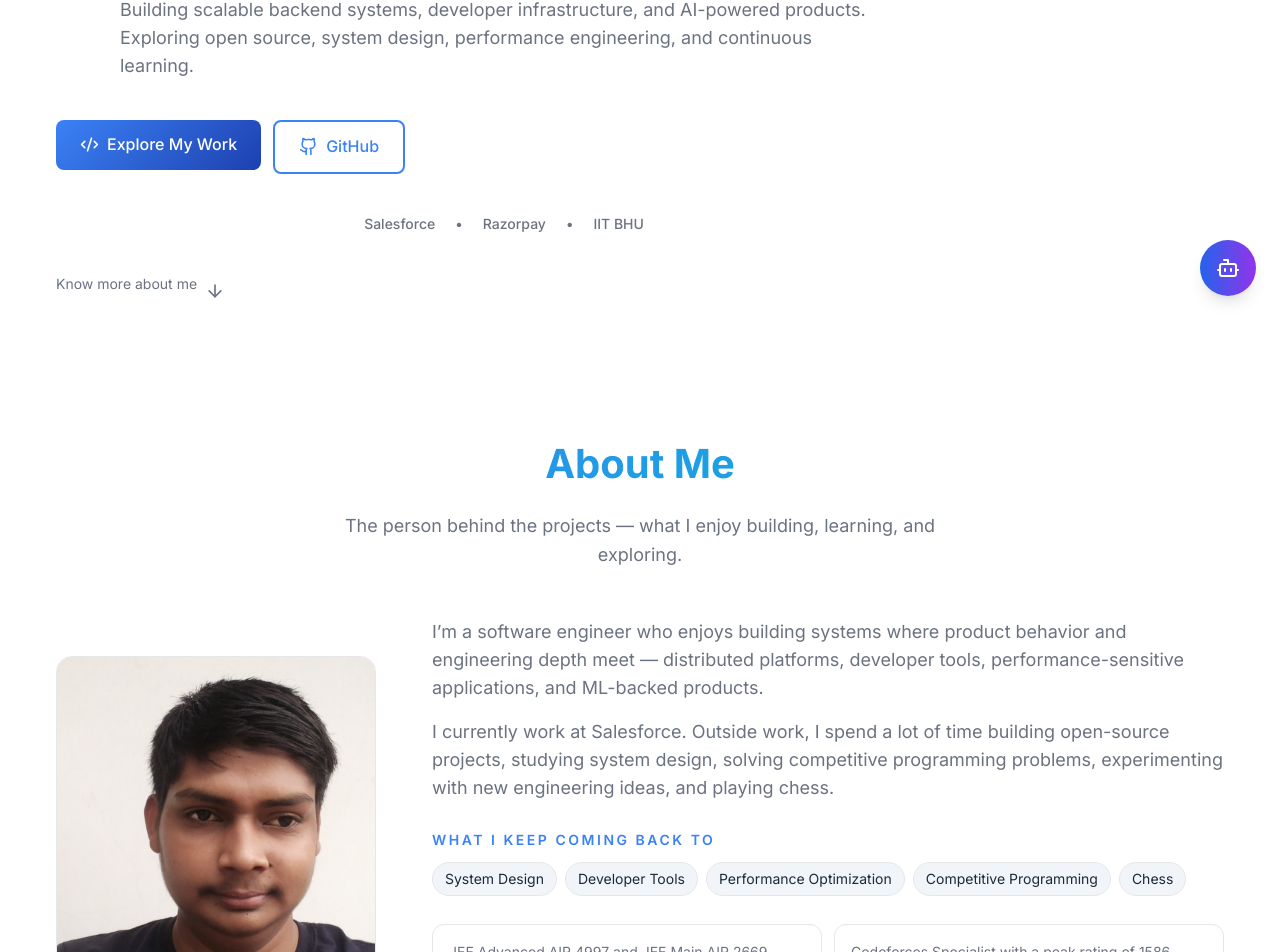
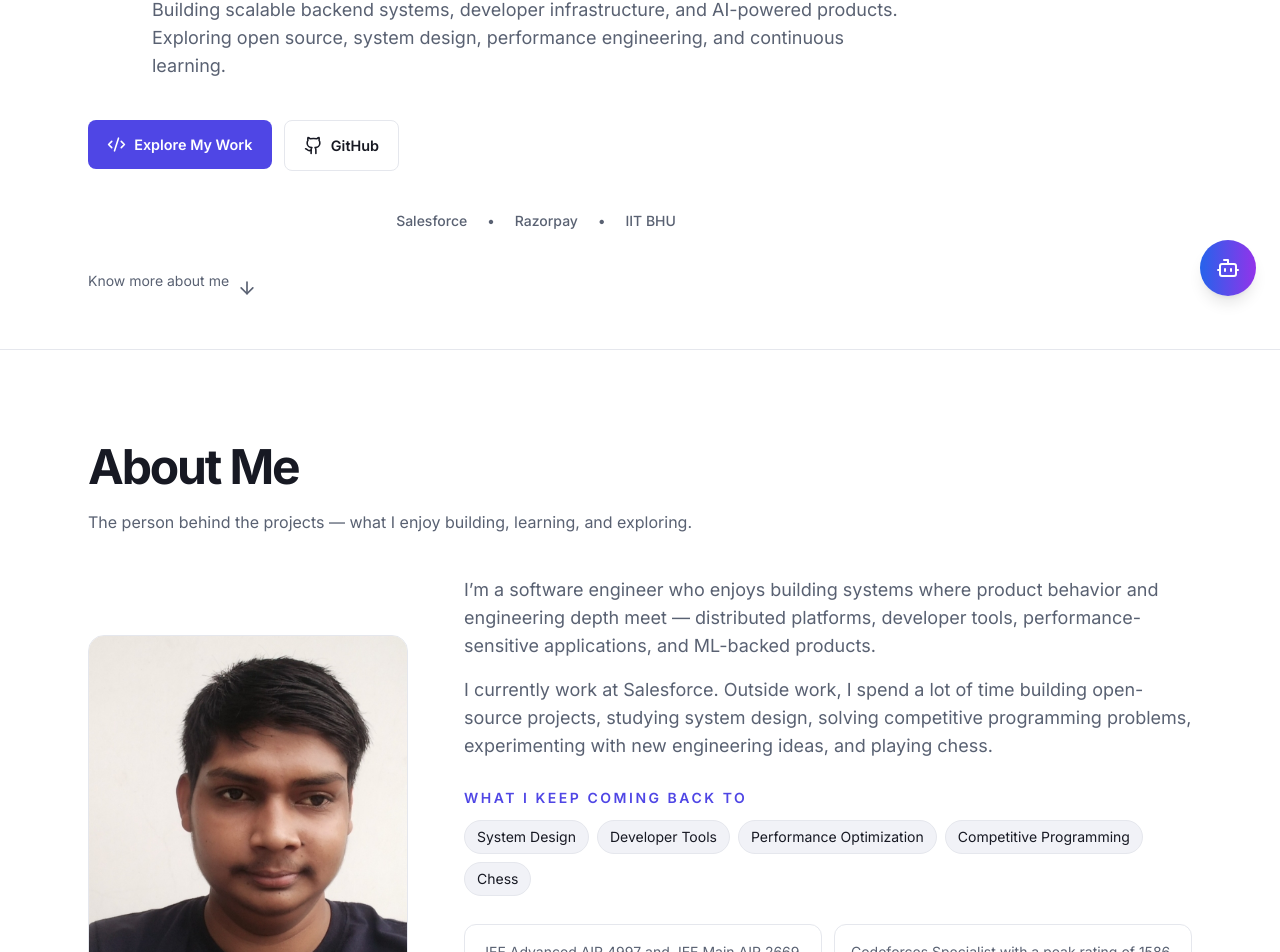
Before and after one commit to srbmaury/Portfolio, a React (Vite) app: page / in a window 1280 px wide. Shown: the part 480-1432 px from the top of the page. Built offline with nearby package versions, Linux system fonts and the light colour scheme; no server answers.

Commit message:
Design: editorial light and dark portfolio refresh

```diff
--- a/src/index.css
+++ b/src/index.css
@@ -472,3 +472,42 @@
     display: none;
   }
 }
+
+/* Editorial light/dark redesign: restrained color, visual hierarchy, and genuine project imagery. */
+:root {
+  --primary-color:#4f46e5; --secondary-color:#4338ca; --accent-color:#4f46e5;
+  --text-primary:#171923; --text-secondary:#596172;
+  --bg-primary:#ffffff; --bg-secondary:#f8f9fc; --bg-dark:#11131b;
+  --border-color:#e5e7ed; --card-bg:#fff; --tag-bg:#f1f2f7;
+  --nav-bg:rgba(255,255,255,.94); --nav-text:#323746; --nav-hover:#4f46e5;
+}
+[data-theme="dark"] {
+  --primary-color:#a5a0ff; --secondary-color:#847dff; --accent-color:#a5a0ff;
+  --text-primary:#f5f6fa; --text-secondary:#b5bbca;
+  --bg-primary:#0d1018; --bg-secondary:#131823; --bg-dark:#090b11;
+  --border-color:#2a303e; --card-bg:#151b27; --tag-bg:#242b39;
+  --nav-bg:rgba(13,16,24,.94); --nav-text:#d9ddeb; --nav-hover:#b4afff;
+}
+.container { max-width:1200px; padding-left:clamp(1.25rem,4vw,3rem); padding-right:clamp(1.25rem,4vw,3rem); }
+.section { padding:clamp(4rem,7vw,6.5rem) 0; border-top:1px solid var(--border-color); }
+.section-title { text-align:left; color:var(--text-primary); background:none; -webkit-text-fill-color:currentColor; font-size:clamp(2rem,4vw,3rem); letter-spacing:-.045em; line-height:1.13; margin-bottom:1rem; }
+.section-subtitle { text-align:left; margin:0 0 2.5rem 0; font-size:1rem; max-width:700px; }
+.gradient-text { background:none; -webkit-text-fill-color:currentColor; color:var(--text-primary); }
+.btn { border-radius:.5rem; font-size:.9rem; font-weight:600; padding:.8rem 1.2rem; }
+.btn-primary { background:var(--primary-color); color:#fff; }
+[data-theme="dark"] .btn-primary { color:#090b11; }
+.btn-primary:hover { background:var(--secondary-color); box-shadow:none; }
+.btn-secondary { color:var(--text-primary); border:1px solid var(--border-color); background:var(--card-bg); }
+.btn-secondary:hover { color:var(--primary-color); background:var(--tag-bg); border-color:var(--primary-color); }
+.card { border-radius:.7rem; box-shadow:none; }
+.card:hover { box-shadow:var(--shadow-sm); transform:translateY(-2px); }
+#projects article { border-radius:.7rem; transition:border-color .2s, transform .2s; }
+#projects article:hover { border-color:var(--primary-color)!important; transform:translateY(-3px); }
+#projects article img { transition:transform .35s ease; }
+#projects article:hover img { transform:scale(1.025); }
+#skills .rounded-xl, #experience .rounded-2xl { border-radius:.7rem; }
+#home h1 { max-width:850px; }
+#home .container { width:100%; }
+#home .gradient-text { color:var(--text-primary); }
+footer .gradient-text { color:var(--footer-text-primary); }
+@media (max-width:640px) { #home h1 {font-size:clamp(2.8rem,11vw,4.5rem);} .section {padding:3.75rem 0;} }
```
